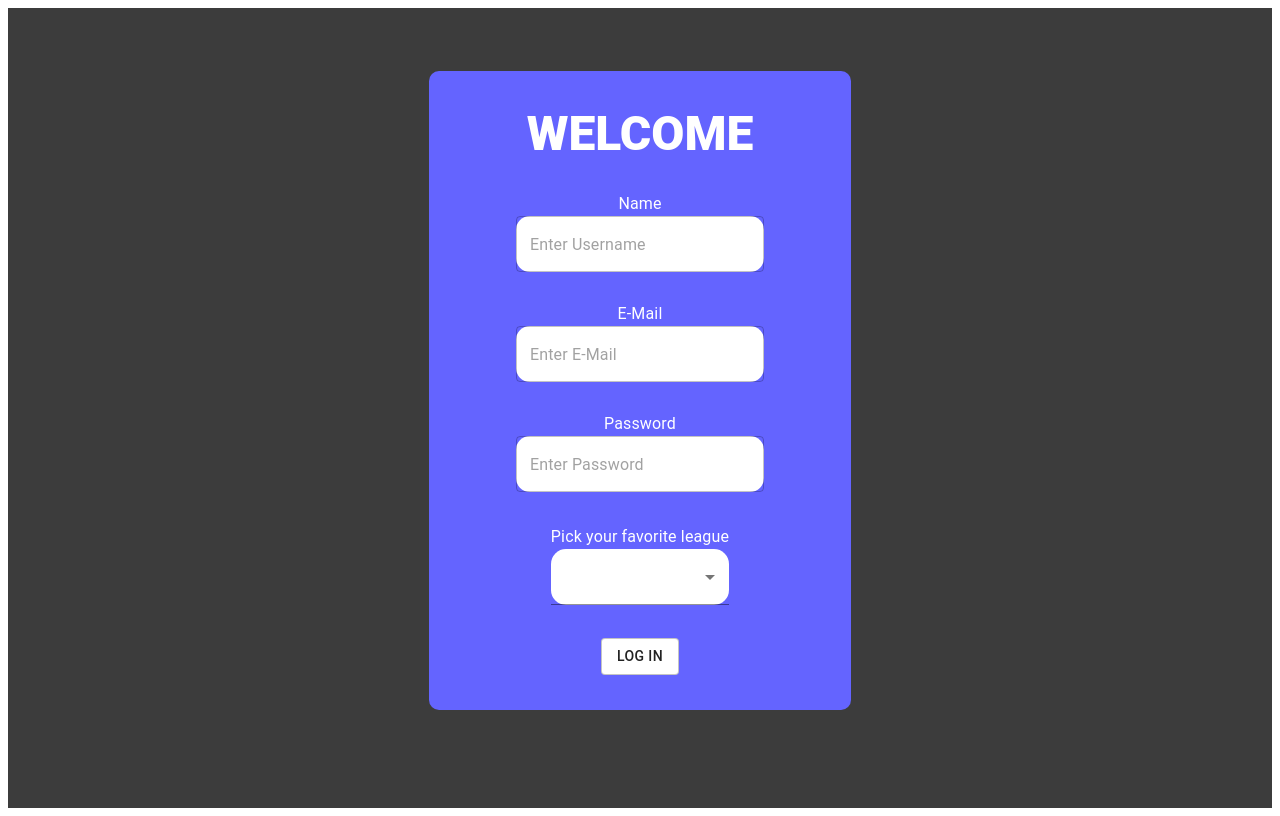
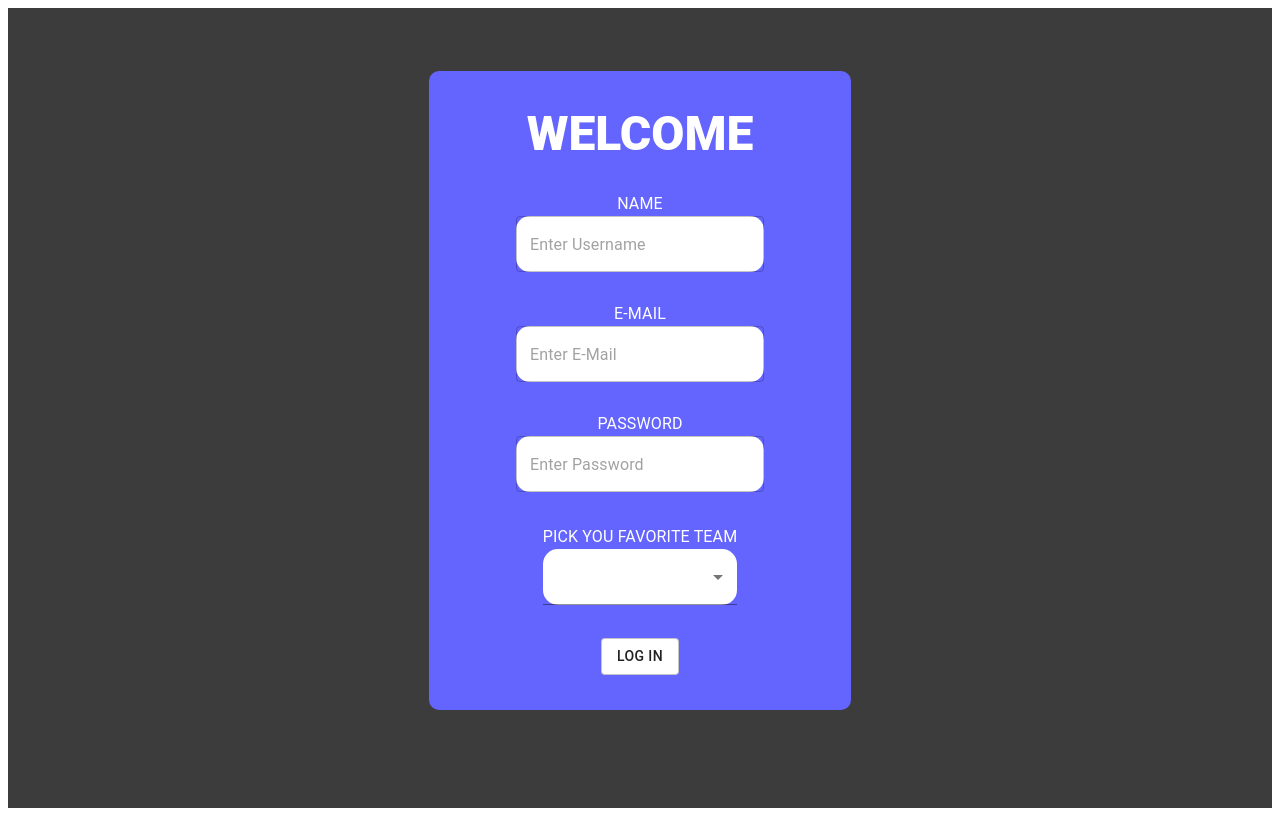
Before and after one commit to kieran170/Football-Type, a React (Create React App) app: page / in a window 1280 px wide. Built offline with nearby package versions, Linux system fonts and the light colour scheme.

Commit message:
changes signin page

```diff
--- a/src/comps/Home/Index.tsx
+++ b/src/comps/Home/Index.tsx
@@ -57,23 +57,23 @@ export default function Index(): JSX.Element {
     let history = useHistory();
     const fields = [
         {
-            name: 'Name',
+            name: 'NAME',
             placeholder: 'Enter Username',
             key: 'userName'
         },
         {
-            name: 'E-Mail',
+            name: 'E-MAIL',
             placeholder: 'Enter E-Mail',
             key: 'email'
         },
         {
-            name: 'Password',
+            name: 'PASSWORD',
             placeholder: 'Enter Password',
             type: 'password',
             key: 'password'
         },
         {
-            name: 'Favorite Team',
+            name: 'FAVORITE TEAM',
             placeholder: 'pick favorite team',
             type: 'select',
             key: 'favTeam',
@@ -138,7 +138,7 @@ export default function Index(): JSX.Element {
                                 return (
                                     <Grid item md={12} style={{ paddingTop: '25px' }}>
                                         <FormControl variant="filled" className={classes.formControl}>
-                                            <Typography style={{color: 'white'}}>Pick your favorite league</Typography>
+                                            <Typography style={{color: 'white'}}>PICK YOU FAVORITE TEAM</Typography>
                                             <Select
                                                 className={classes.select}
                                                 labelId="demo-simple-select-filled-label"
```
